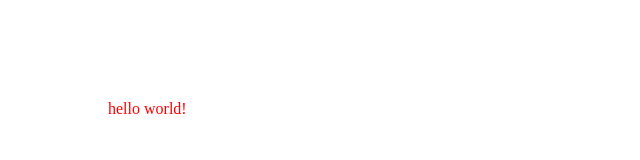
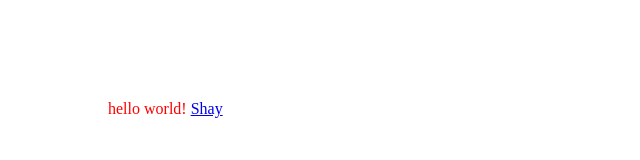
Before and after one commit to daniel970275/daniel970275.github.io, a plain HTML site: page index.html in a window 1280 px wide. Shown: the full height of the page, 0-640 px from the left. Drawn offline with Linux system fonts and the light colour scheme.

Commit message:
Update index.html

```diff
--- a/index.html
+++ b/index.html
@@ -5,6 +5,7 @@
   <body>
     <div style="margin:100; color:red;">
       hello world!
+      <a href="https://www.youtube.com/">Shay</a>
     </div>
   </body>
 </html>
```
